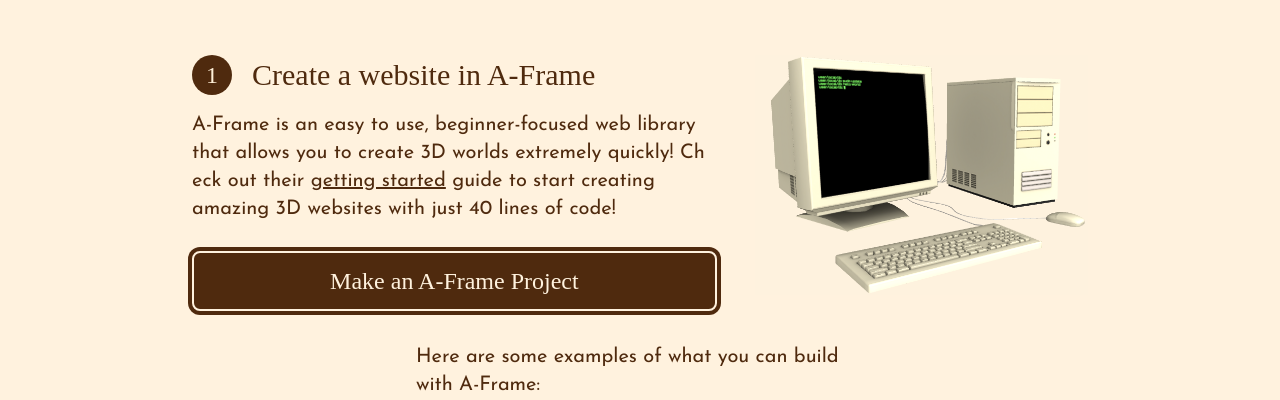
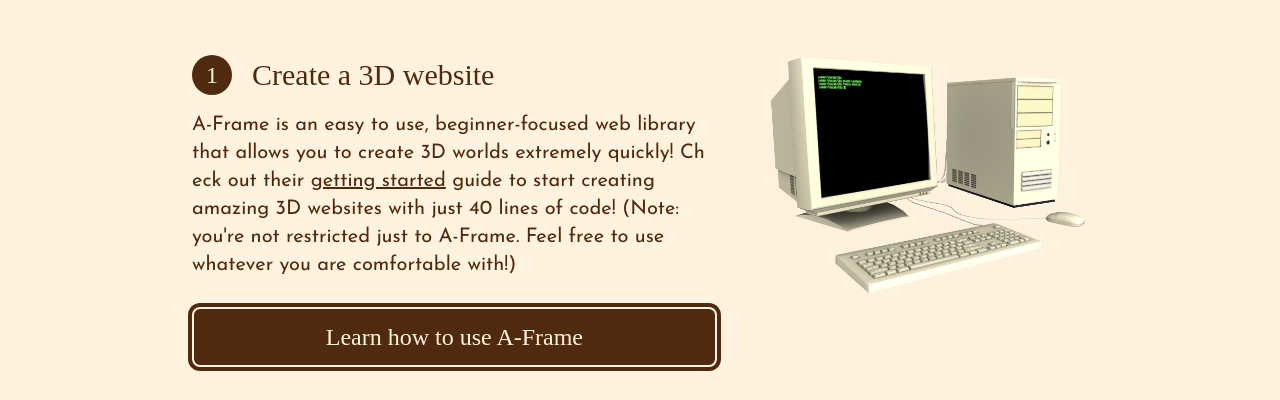
Before and after one commit to hackclub/hackaccino, a Next.js app: page / in a window 1280 px wide. Shown: the part 709-1109 px from the top of the page. Built offline with nearby package versions, Linux system fonts and the light colour scheme; no server answers; a web font is replaced by a local one.

Commit message:
change wording

```diff
--- a/components/SpecificSteps/Step1.tsx
+++ b/components/SpecificSteps/Step1.tsx
@@ -10,7 +10,7 @@ export const Step1 = () => {
               1
             </div>
             <span className="text-3xl spicy-rice text-[#4f2a0e]">
-              Create a website in A-Frame
+              Create a 3D website
             </span>
           </div>
           <p className="text-xl">
@@ -23,13 +23,14 @@ export const Step1 = () => {
               getting started
             </a>{" "}
             guide to start creating amazing 3D websites with just 40 lines of
-            code!
+            code! (Note: you're not restricted just to A-Frame. Feel free to use
+            whatever you are comfortable with!)
           </p>
 
           <div className="pt-3">
             <a href="https://jams.hackclub.com/jam/3d-website" className="">
               <div className="text-[#FFF2DE] hover:scale-110 transition duration-750 text-center  text-lg md:text-2xl spicy-rice rounded-lg px-6 py-3 ring-4 ring-[#4F2A0E] border-2 border-[#FFF2DE] bg-[#4F2A0E] ">
-                Make an A-Frame Project
+                Learn how to use A-Frame
               </div>
             </a>
           </div>
```
